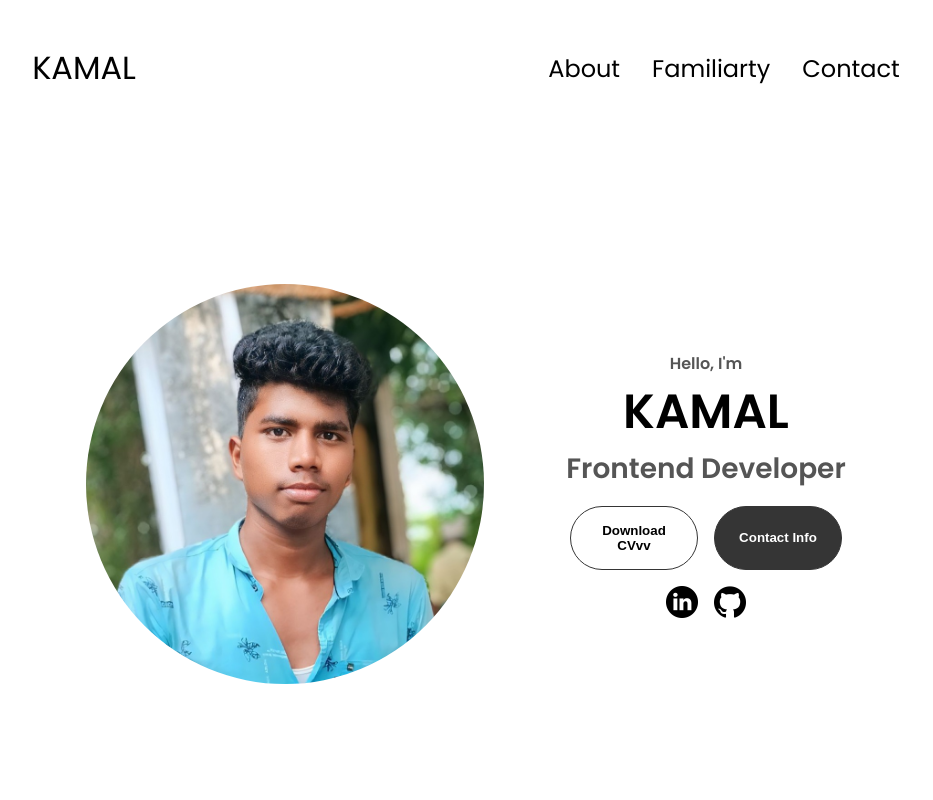
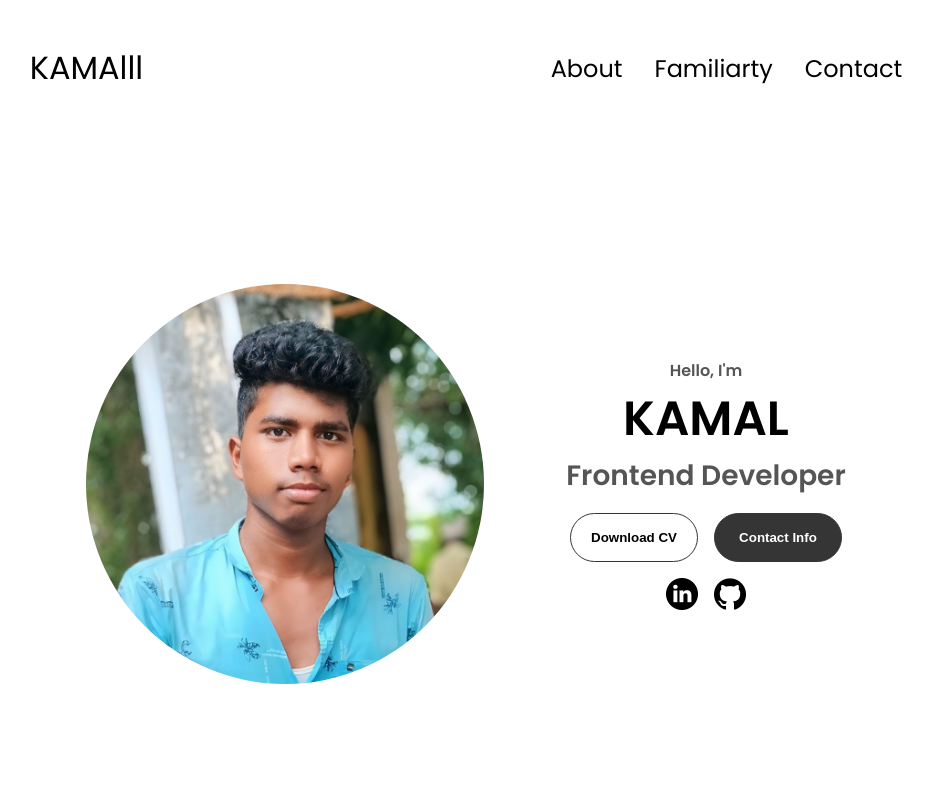
Before and after one commit to Kamal2005kamal/port_folio, a plain HTML site: page index.html in a window 1280 px wide. Shown: the top 800 px of the page, without its empty margins (174-1107 px from the left). Drawn offline with Linux system fonts and the light colour scheme.

Commit message:
Update index.html
commit

```diff
--- a/index.html
+++ b/index.html
@@ -10,7 +10,7 @@
   </head>
   <body>
     <nav id="desktop-nav">
-      <div class="logo">KAMAL</div>
+      <div class="logo">KAMAlll</div>
       <div>
         <ul class="nav-links">
           <li><a href="#about">About</a></li>
@@ -47,7 +47,7 @@
             class="btn btn-color-2"
             onclick="window.open('./assets/KAMAL1.docx')"
           >
-            Download CVvv
+            Download CV
           </button>
           <button class="btn btn-color-1" onclick="location.href='#contact'">
             Contact Info
```
